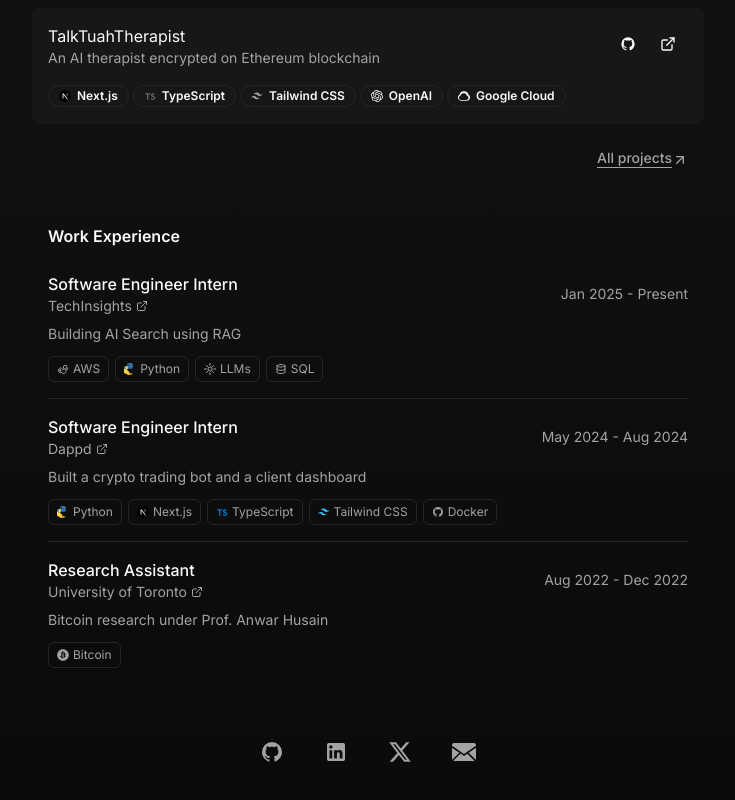
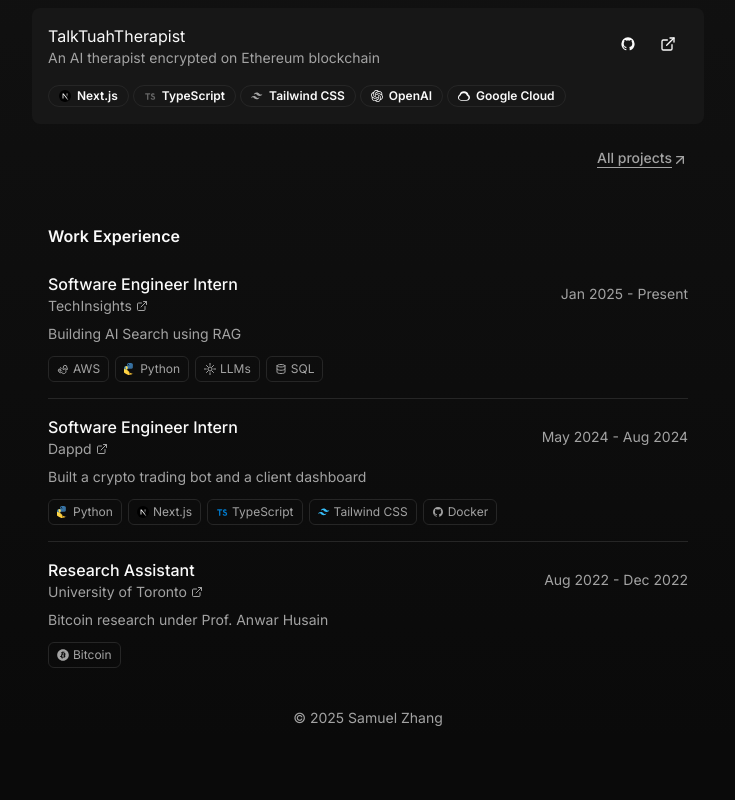
Before and after one commit to SamuelZ12/personal-website, a Next.js app: page / in a window 1280 px wide. Shown: the part 452-1252 px from the top of the page, without its empty margins (272-1007 px from the left). After the commit the page ends 1196 px from the top, so only its background shows below. Built offline with nearby package versions, Linux system fonts and the light colour scheme.

Commit message:
Removed socials in footer

```diff
--- a/src/components/contact.tsx
+++ b/src/components/contact.tsx
@@ -1,53 +1,11 @@
 import { CONFIG } from '@/config'
 import { cn } from '@/lib/utils'
-import Link from 'next/link'
-import { Icons } from './icons'
-import { buttonVariants } from './ui/button'
-import {
-    Tooltip,
-    TooltipContent,
-    TooltipProvider,
-    TooltipTrigger,
-} from './ui/tooltip'
 
 const Contact = () => {
     return (
-        <footer className='mt-12 px-4 pb-20'>
-            <div className='mt-6 flex flex-col items-center justify-center gap-6'>
-                <TooltipProvider delayDuration={70}>
-                    <div className='flex items-center justify-center gap-6'>
-                        {CONFIG.socials.map((social, idx) => {
-                            const Icon = Icons[social.icon]
-                            return (
-                                <Tooltip key={idx}>
-                                    <TooltipTrigger asChild>
-                                        <Link
-                                            href={social.url}
-                                            target='_blank'
-                                            aria-label={social.name}
-                                            className={cn(
-                                                buttonVariants({
-                                                    variant: 'secondary',
-                                                }),
-                                                'size-8 bg-transparent p-0 text-muted-foreground transition-colors duration-200 hover:text-foreground md:size-10'
-                                            )}
-                                        >
-                                            <Icon className='size-5 md:size-6' />
-                                        </Link>
-                                    </TooltipTrigger>
-                                    <TooltipContent
-                                        side='bottom'
-                                        className='text-xs'
-                                    >
-                                        {social.name}
-                                    </TooltipContent>
-                                </Tooltip>
-                            )
-                        })}
-                    </div>
-                </TooltipProvider>
+        <div className='mt-6 flex flex-col items-center justify-center gap-6'>
+                <p className='text-sm text-muted-foreground'>© 2025 Samuel Zhang</p>
             </div>
-        </footer>
     )
 }
 
```
